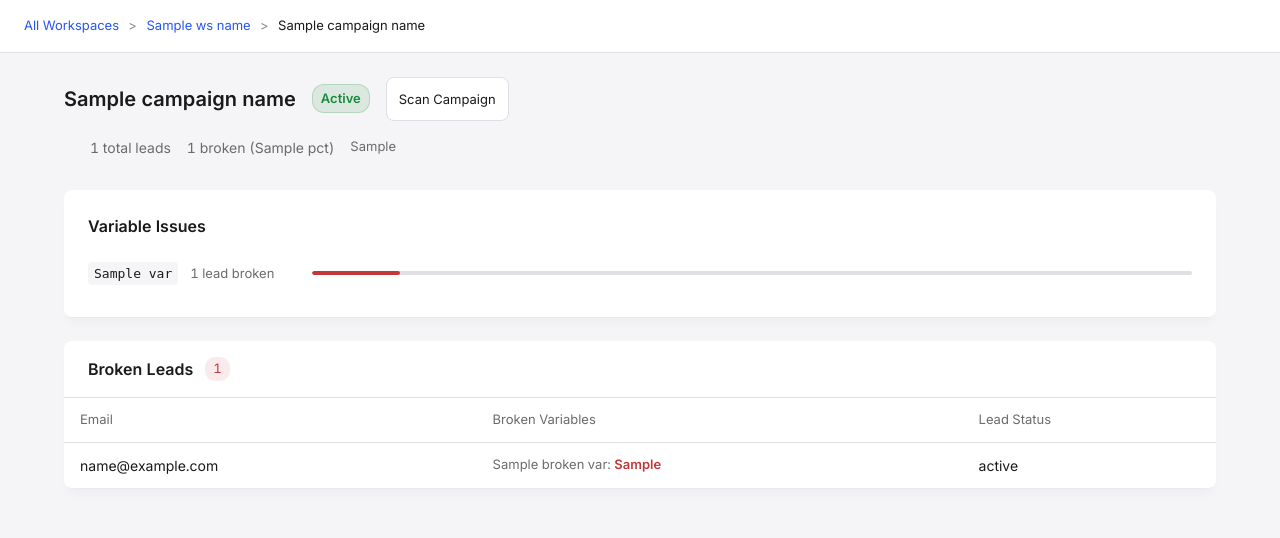
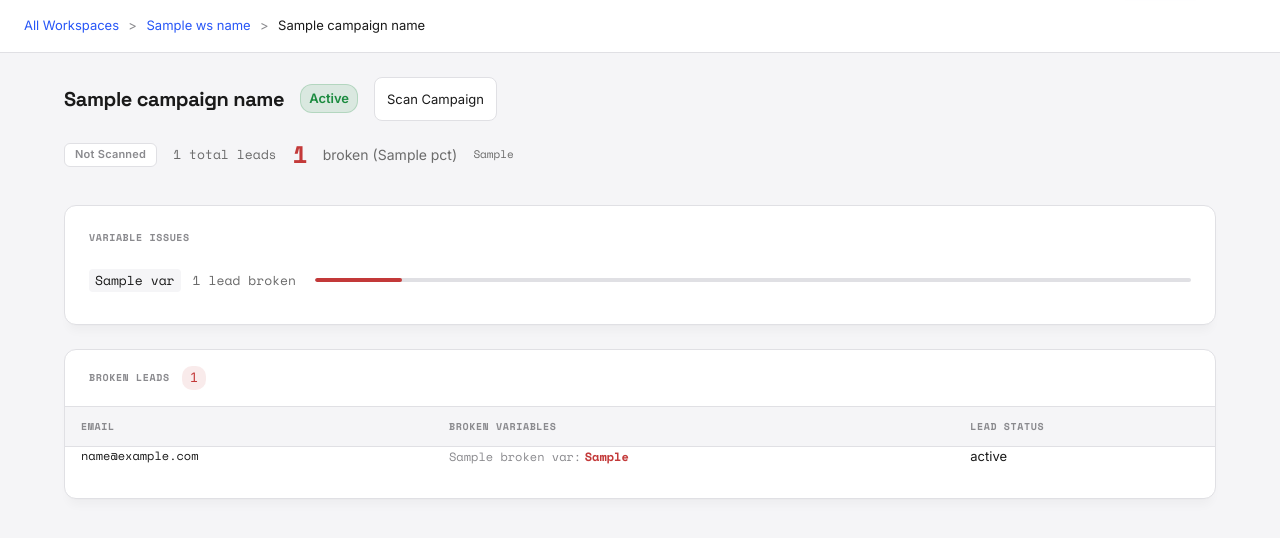
Before and after one commit to mihajlo-133/campaign-dashboard, a FastAPI app: template prospeqt-email-qa/app/templates/campaign.html in a window 1280 px wide. Shown: the part 64-602 px from the top of the page. Run offline with FastAPI, Linux system fonts and the light colour scheme; the template is opened without the code that fills it: most values are stand-ins (such as "Sample title", 1, 10 or a date in 2020).

Commit message:
style: overhaul campaign detail page with reference design language
- Variable summary title to Space Mono uppercase label style
- Variable names and counts in Space Mono
- Table headers to Space Mono 10px uppercase
- Email addresses in Space Mono
- Broken var names/values in Space Mono 12px
- 52px row height matching reference
- Replace health dots with pill badges
- Hero number style for broken count (Space Grotesk 24px 700 red)
- Table cards with border and 12px radius

Co-Authored-By: Claude Opus 4.6 (1M context) <noreply@anthropic.com>

```diff
--- a/prospeqt-email-qa/app/templates/campaign.html
+++ b/prospeqt-email-qa/app/templates/campaign.html
@@ -10,18 +10,19 @@
     flex-wrap: wrap;
     margin-bottom: 16px;
   }
-  .page-title { font-size: 20px; font-weight: 600; color: var(--tx1); }
+  .page-title { font-size: 20px; font-weight: 700; color: var(--tx1); font-family: 'Space Grotesk', sans-serif; letter-spacing: -.02em; }
   .campaign-meta { font-size: 14px; color: var(--tx2); margin-bottom: 32px; display: flex; align-items: center; gap: 16px; flex-wrap: wrap; }
 
-  /* Variable summary block per UI-SPEC */
+  /* Variable summary block — KPI card style */
   .var-card {
     background: var(--bg-el);
-    border-radius: 8px;
+    border: 1px solid var(--bd);
+    border-radius: var(--radius-lg);
     box-shadow: var(--sh);
     padding: 24px;
     margin-bottom: 24px;
   }
-  .var-card-title { font-size: 16px; font-weight: 600; margin-bottom: 16px; }
+  .var-card-title { font-size: 10px; text-transform: uppercase; letter-spacing: .06em; color: var(--tx3); font-weight: 600; font-family: 'Space Mono', monospace; margin-bottom: 16px; }
   .var-row {
     display: flex;
     align-items: center;
@@ -34,13 +35,13 @@
     font-size: 13px;
     font-weight: 400;
     color: var(--tx1);
-    font-family: 'SF Mono', 'Fira Code', monospace;
+    font-family: 'Space Mono', monospace;
     background: var(--bg);
     padding: 2px 6px;
     border-radius: 4px;
     white-space: nowrap;
   }
-  .var-count { font-size: 13px; color: var(--tx2); white-space: nowrap; min-width: 110px; }
+  .var-count { font-size: 13px; color: var(--tx2); white-space: nowrap; min-width: 110px; font-family: 'Space Mono', monospace; }
   .var-bar-bg {
     flex: 1;
     height: 4px;
@@ -51,10 +52,11 @@
   }
   .var-bar-fill { height: 100%; background: var(--red); border-radius: 8px; }
 
-  /* Broken leads table per UI-SPEC */
+  /* Broken leads table */
   .table-card {
     background: var(--bg-el);
-    border-radius: 8px;
+    border: 1px solid var(--bd);
+    border-radius: var(--radius-lg);
     box-shadow: var(--sh);
     overflow: hidden;
   }
@@ -65,7 +67,7 @@
     align-items: center;
     gap: 12px;
   }
-  .table-card-title { font-size: 16px; font-weight: 600; }
+  .table-card-title { font-size: 10px; text-transform: uppercase; letter-spacing: .06em; color: var(--tx3); font-weight: 600; font-family: 'Space Mono', monospace; }
   .lead-count-badge {
     font-size: 13px;
     background: rgba(195,57,57,0.1);
@@ -77,28 +79,37 @@
   .leads-table {
     width: 100%;
     border-collapse: collapse;
+    border-spacing: 0;
   }
   .leads-table th {
     text-align: left;
     padding: 12px 16px;
-    font-size: 13px;
-    font-weight: 400;
-    color: var(--tx2);
+    font-size: 10px;
+    font-weight: 600;
+    text-transform: uppercase;
+    letter-spacing: .06em;
+    color: var(--tx3);
     border-bottom: 1px solid var(--bd);
+    font-family: 'Space Mono', monospace;
+    background: var(--bg);
+    white-space: nowrap;
   }
   .leads-table td {
-    padding: 12px 16px;
-    font-size: 14px;
+    padding: 0 16px;
+    font-size: 13px;
+    color: var(--tx1);
     border-bottom: 1px solid var(--bd);
     vertical-align: top;
+    height: 52px;
   }
+  .leads-table td:first-child { font-family: 'Space Mono', monospace; font-size: 12px; }
   .leads-table tr:last-child td { border-bottom: none; }
   .leads-table tr:hover td { background: var(--bg-hov); }
 
   .broken-var-list { display: flex; flex-direction: column; gap: 4px; }
   .broken-var-item { font-size: 13px; }
-  .broken-var-name { color: var(--tx2); }
-  .broken-var-value { color: var(--red); font-weight: 600; }
+  .broken-var-name { color: var(--tx3); font-family: 'Space Mono', monospace; font-size: 12px; }
+  .broken-var-value { color: var(--red); font-weight: 600; font-family: 'Space Mono', monospace; font-size: 12px; }
 
   /* Pagination per UI-SPEC */
   .pagination {
@@ -182,10 +193,21 @@
 
   {% if not not_scanned %}
   <div class="campaign-meta">
-    <span class="health-dot health-dot--{{ health }}"></span>
-    <span>{{ total_leads }} total leads</span>
-    <span>{{ broken_count }} broken ({{ pct }})</span>
-    <span class="freshness freshness--{{ freshness_cls }}">{{ freshness_txt }}</span>
+    {% if health == 'green' %}
+    <span class="pill pill-g">Clean</span>
+    {% elif health == 'yellow' %}
+    <span class="pill pill-a">Watch</span>
+    {% elif health == 'red' %}
+    <span class="pill pill-r">Action</span>
+    {% else %}
+    <span class="pill pill-m">Not Scanned</span>
+    {% endif %}
+    <span style="font-family:'Space Mono',monospace;font-size:13px;">{{ total_leads }} total leads</span>
+    {% if broken_count > 0 %}
+    <span style="font-family:'Space Grotesk',sans-serif;font-size:24px;font-weight:700;letter-spacing:-.03em;color:var(--red);">{{ broken_count }}</span>
+    <span>broken ({{ pct }})</span>
+    {% endif %}
+    <span class="freshness freshness--{{ freshness_cls }}" style="font-family:'Space Mono',monospace;font-size:11px;">{{ freshness_txt }}</span>
   </div>
   {% endif %}
 
```
